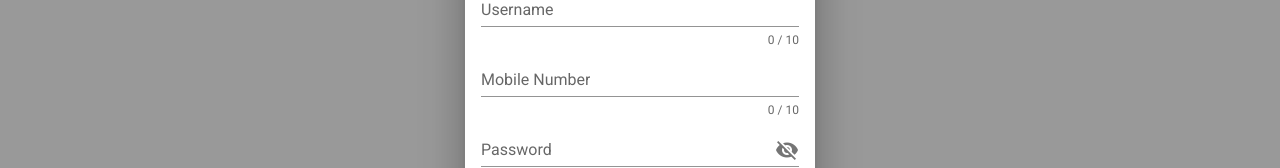
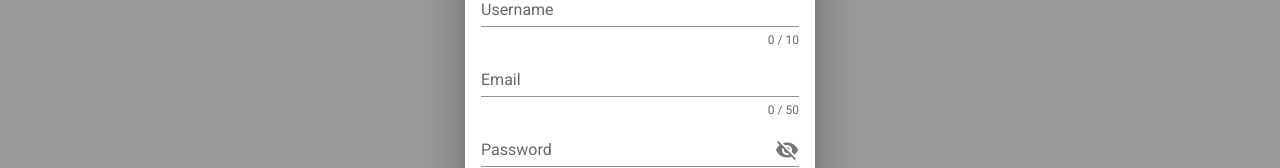
Before and after one commit to dipeat/customer-web-Vue, a Vue app: page / in a window 1280 px wide. Both pictures are taken after a click on the button "SIGNUP". Shown: the part 285-453 px from the top of the page. Built offline with nearby package versions, Linux system fonts and the light colour scheme.

Commit message:
sign up config

```diff
--- a/src/App.vue
+++ b/src/App.vue
@@ -138,7 +138,7 @@ export default {
   methods: {
     logout() {
       axios
-        .post("/api/v1/token/logout/")
+        .post("/api/logout/")
         .then((response) => {
           axios.defaults.headers.common["Authorization"] = null;
 
--- a/src/components/signUp.vue
+++ b/src/components/signUp.vue
@@ -14,10 +14,10 @@
             maxlength="10"
           ></v-text-field>
           <v-text-field
-            v-model="mobNumber"
-            label="Mobile Number"
+            v-model="email"
+            label="Email"
             counter
-            maxlength="10"
+            maxlength="50"
           ></v-text-field>
           <v-text-field
             v-model="password"
@@ -68,7 +68,7 @@ export default {
 
     errors: [],
     username: "",
-    mobNumber: "",
+    email: "",
     password: "",
     password1: "",
 
@@ -105,9 +105,9 @@ export default {
       if (this.username === "") {
         this.errors.push("Username required.");
       }
-      // if (this.mobNumber === "") {
-      //   this.errors.push("Mobile Number required.");
-      // }
+      if (this.email === "") {
+        this.errors.push("Email required.");
+      }
       if (this.password === "") {
         this.errors.push("Password required.");
       }
@@ -120,10 +120,12 @@ export default {
       if (!this.errors.length) {
         const formData = {
           username: this.username.toLowerCase(),
+          email: this.email.toLowerCase(),
           password: this.password,
+          password1: this.password1,
         };
         axios
-          .post("/api/v1/users/", formData)
+          .post("/api/signup/client/", formData)
           .then((response) => {
             toast({
               message: "Account created successfully",
```
